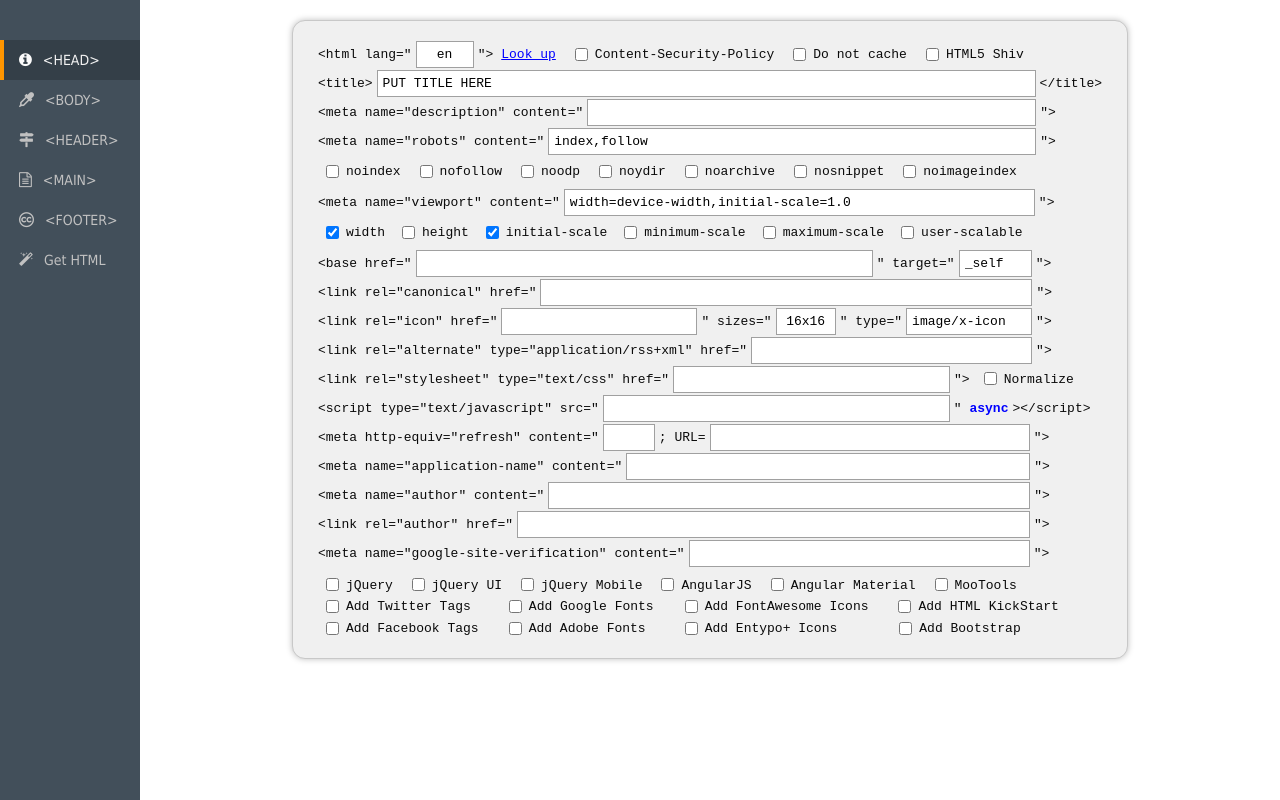
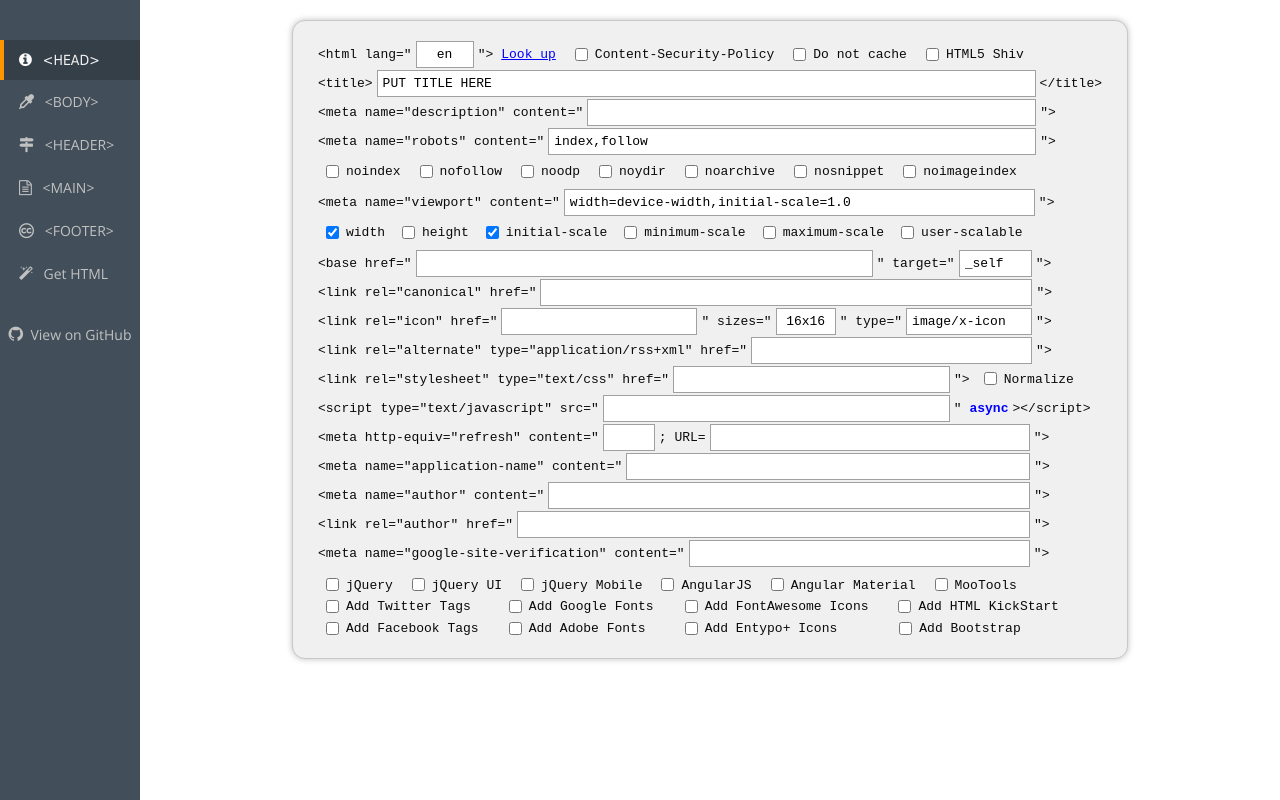
Before and after one commit to htmlgen/htmlgen.github.io, a plain HTML site: page index.html in a window 1280 px wide. Drawn offline with nearby package versions, Linux system fonts and the light colour scheme; a web font is replaced by a local one.

Commit message:
initial commit

```diff
--- a/index.css
+++ b/index.css
@@ -86,7 +86,7 @@ a.bbar_tab {
  padding-top: 12px;
  padding-bottom: 12px;
  padding-left: 15px;
- font-family: tahoma, sans-serif;
+ font-family: 'Open Sans', sans-serif;
  font-size: 14px;
  text-decoration: none;
 }
--- a/index.html
+++ b/index.html
@@ -245,6 +245,8 @@ clickjacking and other code injection attacks.
  <li><a href="#html" id="tab_gen" class="bbar_tab"><span id="tab_gen_icon" style="font-family:'FontAwesome';font-size:15px;padding-right:7px;">&#xf0d0;</span> Get HTML</a></li>
 </ul>
 </div>
+
+<a href="https://github.com/htmlgen/htmlgen.github.io" style="margin-top:30px;color:#C1C1C1;text-decoration:none;font-family:'Open Sans', sans-serif;font-size:14px;text-align:center;display:block;margin-left:auto;margin-right:auto;" onmouseover="this.style.color='#F2F2F2';" onmouseout="this.style.color='#C1C1C1';"><span style="font-family:'FontAwesome';font-size:17px;">&#xf09b;</span>&nbsp; View on GitHub</a>
 
 </td>
 <td style="vertical-align:top;padding-top:20px;">
```
